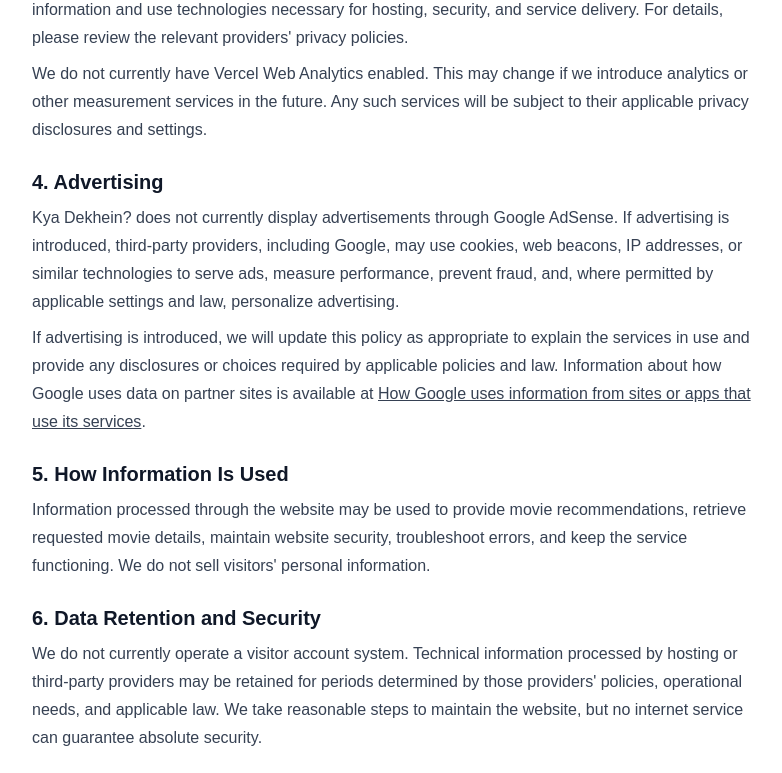
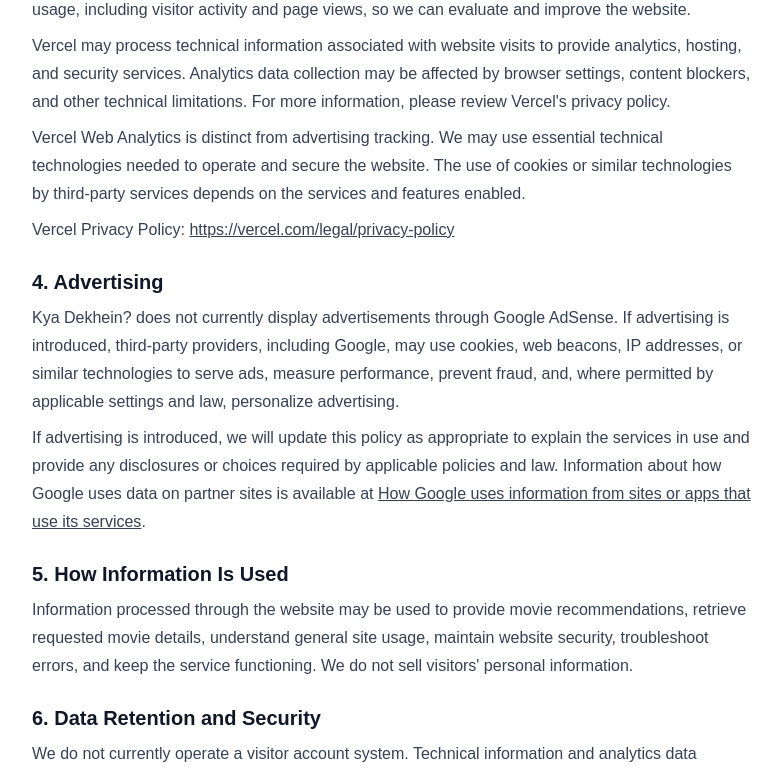
Before and after one commit to Gamescode/kya-dekhein, a Next.js app: page /privacy in a window 1280 px wide. Shown: the part 860-1633 px from the top of the page, without its empty margins (248-1030 px from the left). Built offline with nearby package versions, Linux system fonts and the light colour scheme.

Commit message:
update privacy policy after enabling vercel analytics

```diff
--- a/app/privacy/page.tsx
+++ b/app/privacy/page.tsx
@@ -1,7 +1,7 @@
 export const metadata = {
     title: "Privacy Policy | Kya Dekhein?",
     description:
-        "Learn how Kya Dekhein? handles information, third-party services, cookies, and privacy.",
+        "Learn how Kya Dekhein? handles information, analytics, third-party services, cookies, and privacy.",
 };
 
 export default function PrivacyPage() {
@@ -63,16 +63,33 @@
                 3. Hosting, Cookies, and Analytics
             </h2>
             <p className="mt-2 leading-7 text-gray-700">
-                Kya Dekhein? is hosted on Vercel. Vercel and other infrastructure
-                providers may process technical information and use technologies
-                necessary for hosting, security, and service delivery. For details,
-                please review the relevant providers' privacy policies.
+                Kya Dekhein? is hosted on Vercel. We use Vercel Web Analytics to
+                understand general website usage, including visitor activity and
+                page views, so we can evaluate and improve the website.
             </p>
             <p className="mt-2 leading-7 text-gray-700">
-                We do not currently have Vercel Web Analytics enabled. This may
-                change if we introduce analytics or other measurement services in
-                the future. Any such services will be subject to their applicable
-                privacy disclosures and settings.
+                Vercel may process technical information associated with website
+                visits to provide analytics, hosting, and security services.
+                Analytics data collection may be affected by browser settings,
+                content blockers, and other technical limitations. For more
+                information, please review Vercel's privacy policy.
+            </p>
+            <p className="mt-2 leading-7 text-gray-700">
+                Vercel Web Analytics is distinct from advertising tracking.
+                We may use essential technical technologies needed to operate
+                and secure the website. The use of cookies or similar technologies
+                by third-party services depends on the services and features enabled.
+            </p>
+            <p className="mt-2 leading-7 text-gray-700">
+                Vercel Privacy Policy:{" "}
+                <a
+                    href="https://vercel.com/legal/privacy-policy"
+                    target="_blank"
+                    rel="noopener noreferrer"
+                    className="underline"
+                >
+                    https://vercel.com/legal/privacy-policy
+                </a>
             </p>
 
             <h2 className="mt-6 text-xl font-semibold">
@@ -107,9 +124,10 @@
             </h2>
             <p className="mt-2 leading-7 text-gray-700">
                 Information processed through the website may be used to provide
-                movie recommendations, retrieve requested movie details, maintain
-                website security, troubleshoot errors, and keep the service
-                functioning. We do not sell visitors' personal information.
+                movie recommendations, retrieve requested movie details, understand
+                general site usage, maintain website security, troubleshoot errors,
+                and keep the service functioning. We do not sell visitors' personal
+                information.
             </p>
 
             <h2 className="mt-6 text-xl font-semibold">
@@ -117,10 +135,10 @@
             </h2>
             <p className="mt-2 leading-7 text-gray-700">
                 We do not currently operate a visitor account system. Technical
-                information processed by hosting or third-party providers may be
-                retained for periods determined by those providers' policies,
-                operational needs, and applicable law. We take reasonable steps to
-                maintain the website, but no internet service can guarantee
+                information and analytics data processed by hosting or third-party
+                providers may be retained for periods determined by those providers'
+                policies, operational needs, and applicable law. We take reasonable
+                steps to maintain the website, but no internet service can guarantee
                 absolute security.
             </p>
 
```
